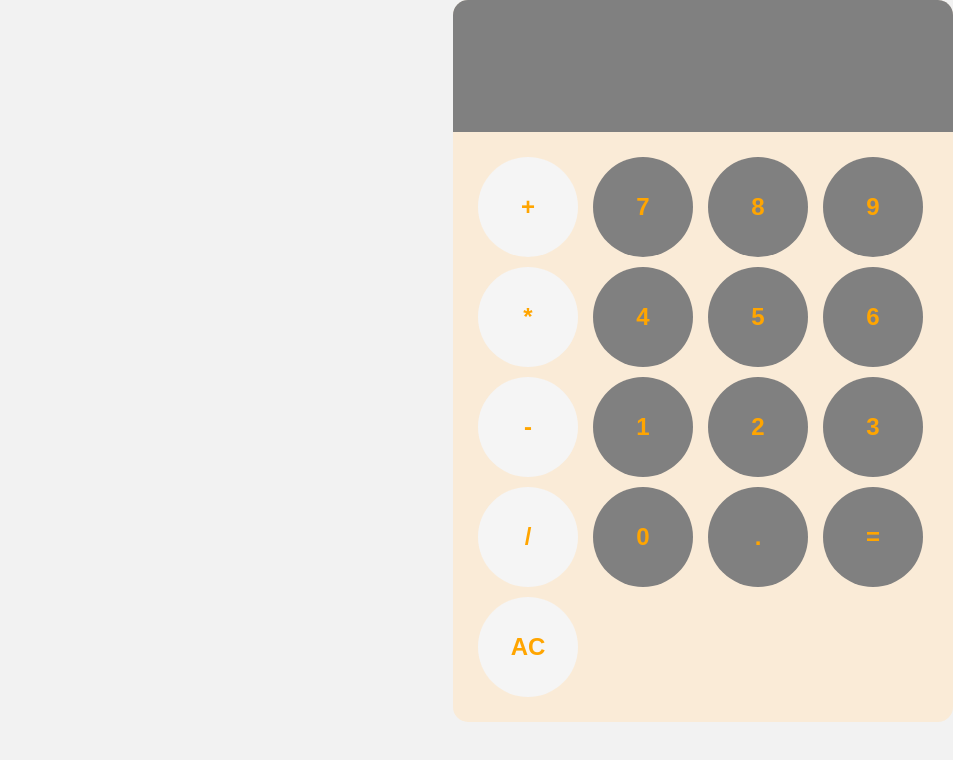
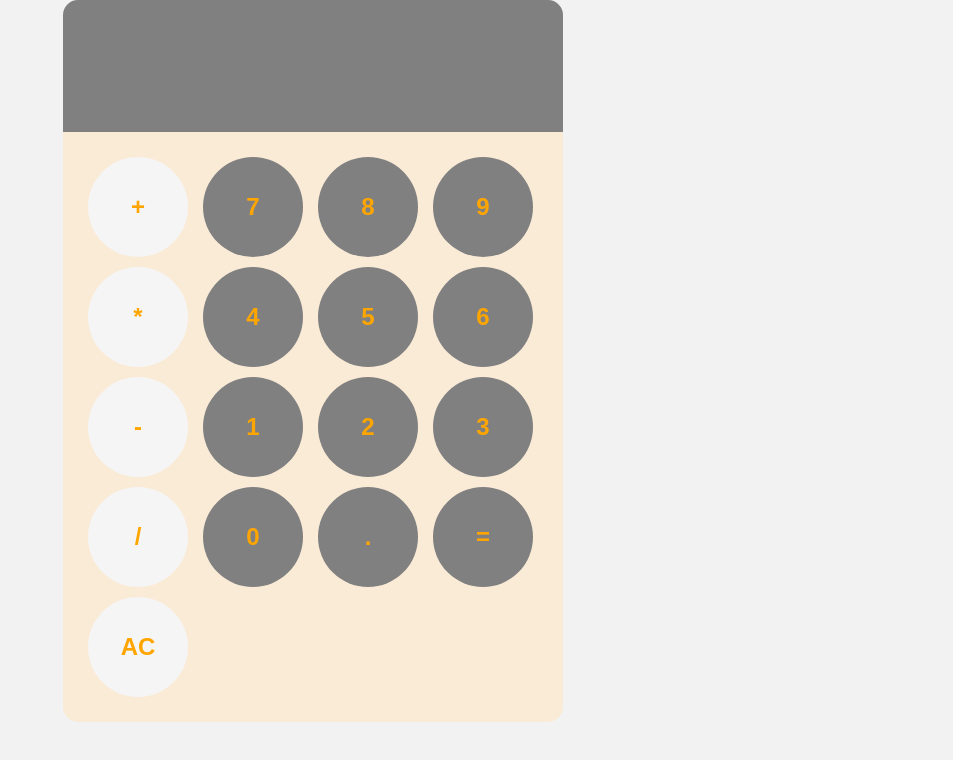
Before and after one commit to MarquisC-crtl/Calculator-gen_1, a plain HTML site: page Calculator/index.html in a window 1280 px wide. Shown: the whole page, without its empty margins (327-1280 px from the left). Drawn offline with Linux system fonts and the light colour scheme.

Commit message:
Update styles.css

```diff
--- a/Calculator/styles.css
+++ b/Calculator/styles.css
@@ -2,8 +2,8 @@
 body{
     margin: 0;
     display: flex;
-    justify-content: right;
-    align-items: right;
+    justify-content: center;
+    align-items: center;
     height: 100hv;
     background-color:hsl(0, 0%, 95%);
 
```
